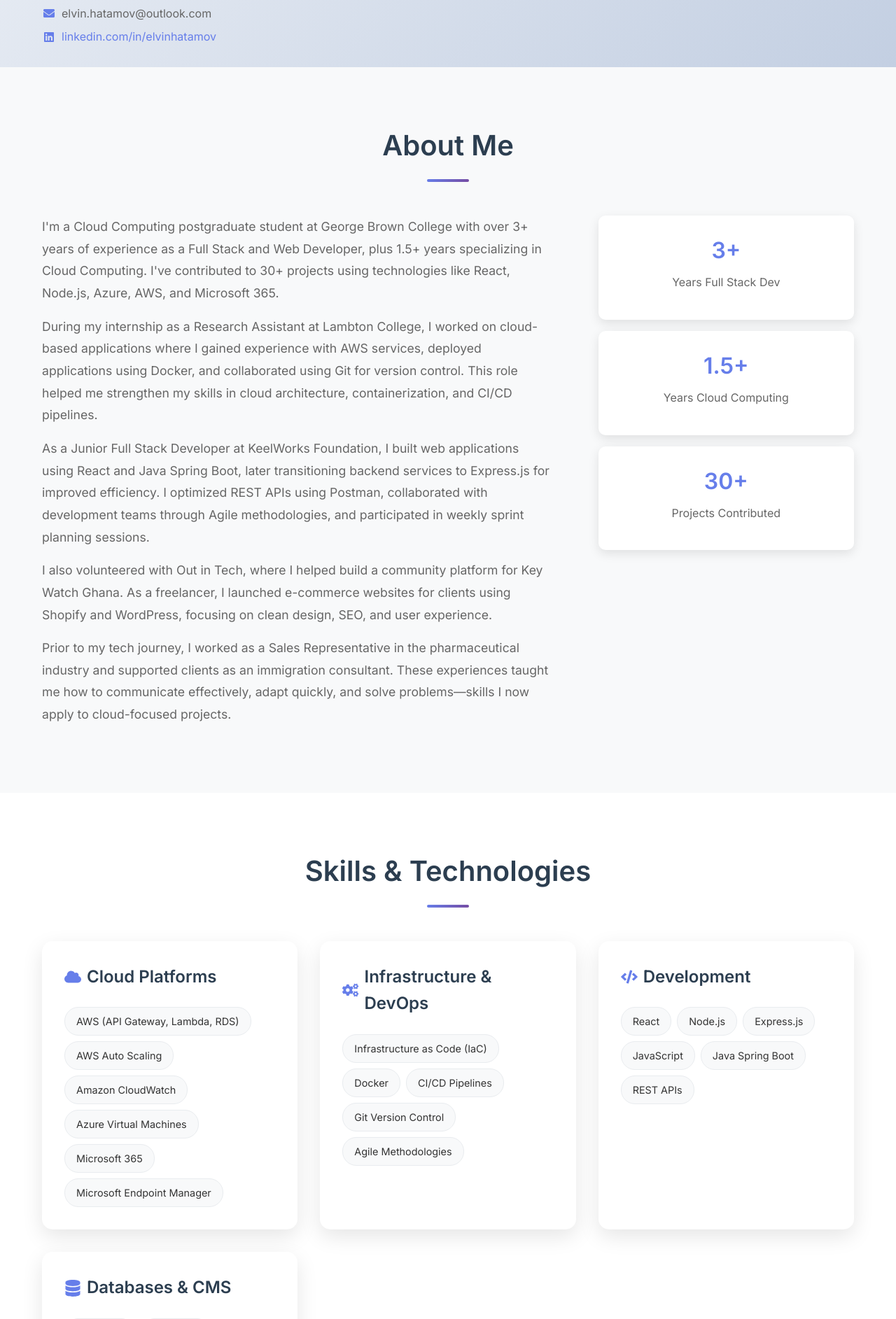
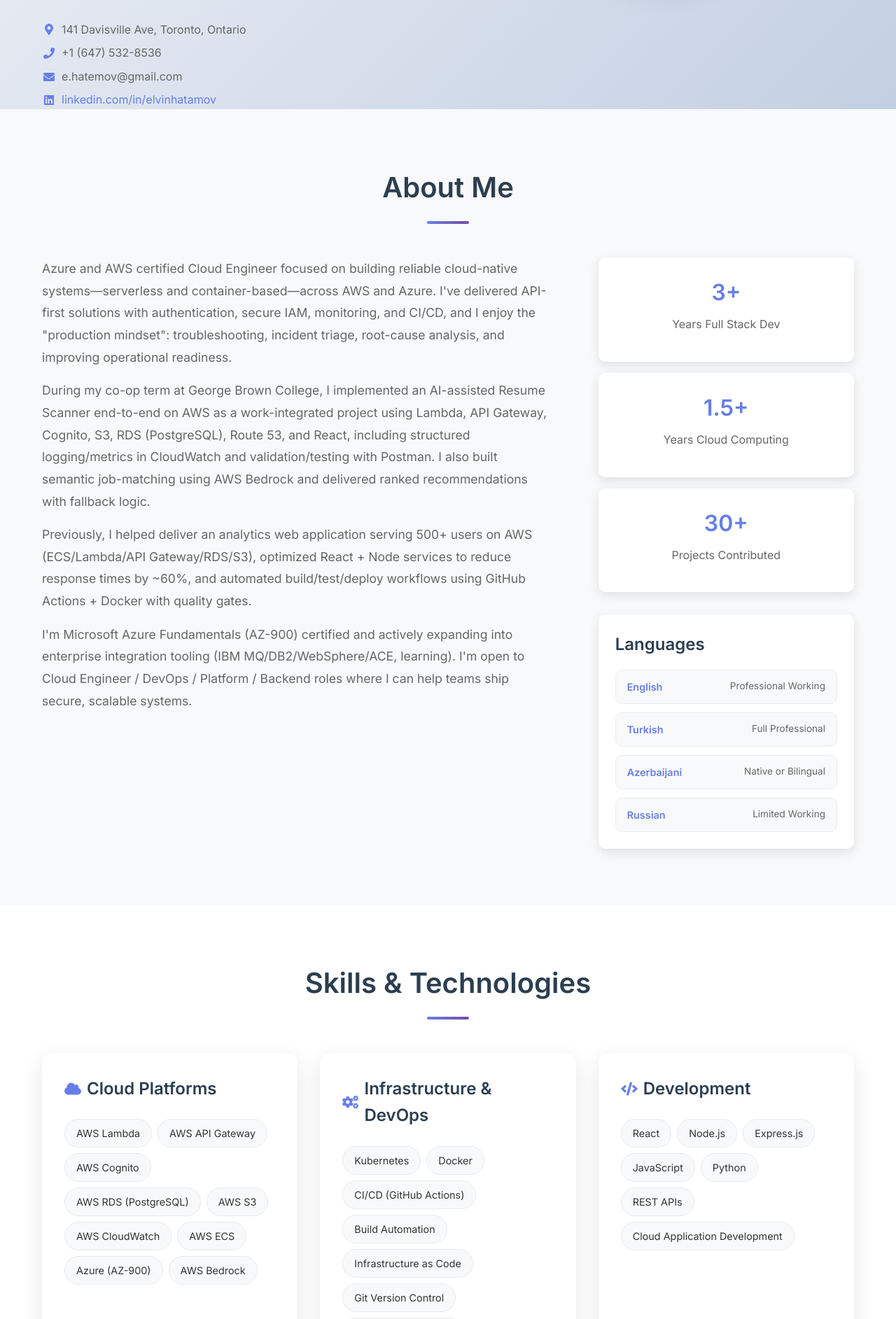
Before and after one commit to elvinhatamov/portfolio_elvin, a React (Create React App) app: page / in a window 1280 px wide. Shown: the part 704-2589 px from the top of the page at 70% size. Built offline with nearby package versions, Linux system fonts and the light colour scheme.

Commit message:
Update portfolio content with LinkedIn profile information
Co-authored-by: elvinhatamov <58266209+elvinhatamov@users.noreply.github.com>

```diff
--- a/public/index.html
+++ b/public/index.html
@@ -8,13 +8,13 @@
     <meta name="theme-color" content="#667eea" />
     <meta
       name="description"
-      content="Elvin Hatamov - Cloud Engineer specializing in Azure, AWS, and Microsoft 365. Experienced in infrastructure as code, containerization, and full-stack development."
+      content="Elvin Hatamov - Cloud Engineer | AWS Serverless (Lambda, API GW, Cognito) | Azure (AZ-900) | CI/CD (GitHub Actions, Docker) | React/Node.js. Azure and AWS certified engineer focused on building reliable cloud-native systems."
     />
     <link rel="apple-touch-icon" href="%PUBLIC_URL%/apple-touch-icon.svg" />
     <link rel="manifest" href="%PUBLIC_URL%/manifest.json" />
     <link href="https://cdnjs.cloudflare.com/ajax/libs/font-awesome/6.0.0/css/all.min.css" rel="stylesheet">
     <link href="https://fonts.googleapis.com/css2?family=Inter:wght@300;400;500;600;700&display=swap" rel="stylesheet">
-    <title>Elvin Hatamov - Cloud Engineer | Azure | AWS | Microsoft 365</title>
+    <title>Elvin Hatamov - Cloud Engineer | AWS Serverless | Azure (AZ-900) | CI/CD</title>
   </head>
   <body>
     <noscript>You need to enable JavaScript to run this app.</noscript>
--- a/src/App.css
+++ b/src/App.css
@@ -339,22 +339,44 @@ p {
   margin-bottom: 0.5rem;
 }
 
+.languages {
+  background: white;
+  padding: 1.5rem;
+  border-radius: 10px;
+  box-shadow: 0 5px 15px rgba(0, 0, 0, 0.1);
+}
+
 .languages h3 {
   margin-bottom: 1rem;
+  color: #2c3e50;
 }
 
 .language-list {
   display: flex;
-  flex-wrap: wrap;
-  gap: 0.5rem;
+  flex-direction: column;
+  gap: 0.75rem;
 }
 
 .language-item {
-  background: #667eea;
-  color: white;
-  padding: 0.5rem 1rem;
-  border-radius: 20px;
+  background: #f8f9fa;
+  color: #333;
+  padding: 0.75rem 1rem;
+  border-radius: 10px;
   font-size: 0.9rem;
+  display: flex;
+  justify-content: space-between;
+  align-items: center;
+  border: 1px solid #e9ecef;
+}
+
+.language-item strong {
+  color: #667eea;
+  font-weight: 600;
+}
+
+.language-item span {
+  color: #666;
+  font-size: 0.85rem;
 }
 
 /* Skills Section */
--- a/src/components/About.js
+++ b/src/components/About.js
@@ -12,6 +12,13 @@ const About = () => {
     { number: '3+', label: 'Years Full Stack Dev' },
     { number: '1.5+', label: 'Years Cloud Computing' },
     { number: '30+', label: 'Projects Contributed' }
+  ];
+
+  const languages = [
+    { name: 'English', level: 'Professional Working' },
+    { name: 'Turkish', level: 'Full Professional' },
+    { name: 'Azerbaijani', level: 'Native or Bilingual' },
+    { name: 'Russian', level: 'Limited Working' }
   ];
 
   return (
@@ -34,30 +41,22 @@ const About = () => {
             transition={{ delay: 0.2, duration: 0.6 }}
           >
             <p>
-              I'm a Cloud Computing postgraduate student at George Brown College with over 3+ years of experience as a
-              Full Stack and Web Developer, plus 1.5+ years specializing in Cloud Computing. I've contributed to 30+ projects
-              using technologies like React, Node.js, Azure, AWS, and Microsoft 365.
+              Azure and AWS certified Cloud Engineer focused on building reliable cloud-native systems—serverless and container-based—across AWS and Azure.
+              I've delivered API-first solutions with authentication, secure IAM, monitoring, and CI/CD, and I enjoy the "production mindset": troubleshooting,
+              incident triage, root-cause analysis, and improving operational readiness.
             </p>
             <p>
-              During my internship as a Research Assistant at Lambton College, I worked on cloud-based applications
-              where I gained experience with AWS services, deployed applications using Docker, and collaborated using
-              Git for version control. This role helped me strengthen my skills in cloud architecture, containerization,
-              and CI/CD pipelines.
+              During my co-op term at George Brown College, I implemented an AI-assisted Resume Scanner end-to-end on AWS as a work-integrated project
+              using Lambda, API Gateway, Cognito, S3, RDS (PostgreSQL), Route 53, and React, including structured logging/metrics in CloudWatch and
+              validation/testing with Postman. I also built semantic job-matching using AWS Bedrock and delivered ranked recommendations with fallback logic.
             </p>
             <p>
-              As a Junior Full Stack Developer at KeelWorks Foundation, I built web applications using React and Java Spring Boot,
-              later transitioning backend services to Express.js for improved efficiency. I optimized REST APIs using Postman,
-              collaborated with development teams through Agile methodologies, and participated in weekly sprint planning sessions.
+              Previously, I helped deliver an analytics web application serving 500+ users on AWS (ECS/Lambda/API Gateway/RDS/S3), optimized React + Node
+              services to reduce response times by ~60%, and automated build/test/deploy workflows using GitHub Actions + Docker with quality gates.
             </p>
             <p>
-              I also volunteered with Out in Tech, where I helped build a community platform for Key Watch Ghana.
-              As a freelancer, I launched e-commerce websites for clients using Shopify and WordPress, focusing on
-              clean design, SEO, and user experience.
-            </p>
-            <p>
-              Prior to my tech journey, I worked as a Sales Representative in the pharmaceutical industry and
-              supported clients as an immigration consultant. These experiences taught me how to communicate
-              effectively, adapt quickly, and solve problems—skills I now apply to cloud-focused projects.
+              I'm Microsoft Azure Fundamentals (AZ-900) certified and actively expanding into enterprise integration tooling (IBM MQ/DB2/WebSphere/ACE, learning).
+              I'm open to Cloud Engineer / DevOps / Platform / Backend roles where I can help teams ship secure, scalable systems.
             </p>
           </motion.div>
 
@@ -81,6 +80,29 @@ const About = () => {
                 </motion.div>
               ))}
             </div>
+
+            <motion.div
+              className="languages"
+              initial={{ opacity: 0, y: 30 }}
+              animate={inView ? { opacity: 1, y: 0 } : {}}
+              transition={{ delay: 0.9, duration: 0.6 }}
+            >
+              <h3>Languages</h3>
+              <div className="language-list">
+                {languages.map((lang, index) => (
+                  <motion.div
+                    key={lang.name}
+                    className="language-item"
+                    initial={{ opacity: 0, scale: 0.8 }}
+                    animate={inView ? { opacity: 1, scale: 1 } : {}}
+                    transition={{ delay: 1.0 + index * 0.1, duration: 0.3 }}
+                  >
+                    <strong>{lang.name}</strong>
+                    <span>{lang.level}</span>
+                  </motion.div>
+                ))}
+              </div>
+            </motion.div>
           </motion.div>
         </div>
       </div>
--- a/src/components/Contact.js
+++ b/src/components/Contact.js
@@ -50,7 +50,7 @@ const Contact = () => {
     }
 
     // Create mailto link
-    const mailtoLink = `mailto:elvin.hatamov@outlook.com?subject=${encodeURIComponent(formData.subject)}&body=${encodeURIComponent(`From: ${formData.name} (${formData.email})\n\n${formData.message}`)}`;
+    const mailtoLink = `mailto:e.hatemov@gmail.com?subject=${encodeURIComponent(formData.subject)}&body=${encodeURIComponent(`From: ${formData.name} (${formData.email})\n\n${formData.message}`)}`;
 
     showNotification('Opening email client...', 'info');
 
@@ -65,7 +65,7 @@ const Contact = () => {
     {
       icon: <FaMapMarkerAlt />,
       title: 'Address',
-      content: 'Toronto, ON, Canada\nM4S1G7'
+      content: '141 Davisville Ave\nToronto, Ontario, Canada'
     },
     {
       icon: <FaPhone />,
@@ -75,12 +75,12 @@ const Contact = () => {
     {
       icon: <FaEnvelope />,
       title: 'Email',
-      content: 'elvin.hatamov@outlook.com'
+      content: 'e.hatemov@gmail.com'
     },
     {
       icon: <FaLinkedin />,
       title: 'LinkedIn',
-      content: 'linkedin.com/in/elvinhatamov',
+      content: 'www.linkedin.com/in/elvinhatamov',
       link: 'https://www.linkedin.com/in/elvinhatamov'
     }
   ];
--- a/src/components/Experience.js
+++ b/src/components/Experience.js
@@ -10,20 +10,32 @@ const Experience = () => {
 
   const experiences = [
     {
-      title: 'Research Assistant III / Full Stack Developer',
-      company: 'Lambton College Of Applied Arts & Technology',
-      period: 'February 2025 - June 2025',
+      title: 'Developer, Cloud Engineering',
+      company: 'George Brown College',
+      location: 'Toronto, Ontario, Canada',
+      period: 'September 2025 - December 2025',
       responsibilities: [
-        'Contributed to building and maintaining web applications using React and Express.js',
-        'Managed AWS infrastructure, including API Gateway and Lambda functions',
-        'Set up and integrated custom domains effectively with AWS',
-        'Collaborated with research teams to implement solutions and improve system performance',
-        'Actively participated in agile meetings to support timely project delivery'
+        'Collaborated with a 6-person team to design the architecture for a serverless Resume Scanner platform',
+        'Independently built and deployed the application using AWS services and React, achieving 99% processing accuracy',
+        'Diagnosed and resolved API and Lambda failures, ensuring robust application performance through effective monitoring'
+      ]
+    },
+    {
+      title: 'Full Stack Developer (Cloud/Serverless)',
+      company: 'Lambton College Of Applied Arts & Technology, Just Sales Jobs',
+      location: 'Toronto, Ontario, Canada',
+      period: 'January 2025 - August 2025',
+      responsibilities: [
+        'Developed an analytics web application on AWS, serving over 500 users with elastic scaling and cost efficiency',
+        'Collaborated with a 10-member team to ensure smooth implementation and release readiness',
+        'Enhanced data availability by converting legacy datasets into AWS RDS using Python and SQL',
+        'Optimized React UI and Node.js services, achieving a 60% reduction in API response times'
       ]
     },
     {
       title: 'Freelance Web Developer',
       company: 'Freelance',
+      location: 'Toronto, Ontario, Canada',
       period: 'January 2023 - December 2024',
       responsibilities: [
         'Built and launched e-commerce websites using Shopify and WordPress',
@@ -33,42 +45,43 @@ const Experience = () => {
     {
       title: 'Full Stack Developer',
       company: 'KeelWorks Foundation',
-      period: 'January 2023 - July 2024',
+      location: 'Toronto, ON',
+      period: 'September 2021 - August 2024',
       responsibilities: [
-        'Collaborated with team, transforming business requirements using Java Spring Boot and React',
-        'Developed REST APIs for seamless user file uploads to MongoDB',
-        'Optimized and debugged code for smooth integration and rapid deployment using CI-CD practices',
-        'Engaged in regular peer code reviews and Agile team meetings'
-      ]
-    },
-    {
-      title: 'Immigration Consultant',
-      company: 'Self-employed',
-      period: 'January 2019 - December 2024',
-      responsibilities: [
-        'Assisted clients with Canadian immigration applications',
-        'Reviewed documentation for accuracy and completeness',
-        'Guided clients through complex immigration processes',
-        'Communicated with government agencies on behalf of clients'
+        'Spearheaded the transition of backend services from Java Spring Boot to Node.js (Express.js), significantly improving development efficiency and application scalability',
+        'Optimized and tested REST APIs using Postman by handling GET, POST, and URL-based HTTP requests',
+        'Collaborated with development teams of 8 members via Slack, Zoom, Microsoft OneDrive, and Trello',
+        'Participated in weekly Agile meetings for sprint planning and progress reviews'
       ]
     },
     {
       title: 'Frontend Web Developer - WordPress Developer',
       company: 'Out in Tech',
+      location: 'United States',
       period: 'March 2023 - May 2023',
       responsibilities: [
-        'Volunteered as Front-end Developer to build website for Key Watch Ghana non-profit',
+        'Volunteered as a Front-end Developer to build a website for Key Watch Ghana, a non-profit organization',
         'Implemented WordPress plugins to enhance website functionality and user experience'
       ]
     },
     {
-      title: 'Software Engineer',
-      company: 'General Assembly',
-      period: 'May 2022 - September 2022',
+      title: 'Medical Representative',
+      company: 'Gen',
+      location: 'Baki, Azerbaijan',
+      period: 'January 2012 - October 2016',
       responsibilities: [
-        'Built real-life projects during the program',
-        'Applied skills and knowledge in practical settings',
-        'Designed and developed robust software solutions'
+        'Developed strong relationships with customers, instrumental in increasing sales',
+        'Identified customer needs by asking the right questions and providing tailored solutions',
+        'Utilized CRM database to track referral and appointment data'
+      ]
+    },
+    {
+      title: 'Medical Representative',
+      company: 'Asfarma International Pharma Marketing',
+      location: 'Baki, Azerbaijan',
+      period: 'September 2006 - April 2013',
+      responsibilities: [
+        'Navigated automated systems to maintain client records and make adjustments when necessary'
       ]
     }
   ];
--- a/src/components/Hero.js
+++ b/src/components/Hero.js
@@ -35,7 +35,7 @@ const Hero = () => {
               transition={{ delay: 0.2, duration: 0.8 }}
             >
               <span className="highlight">Cloud Engineer</span>
-              <br />Azure | AWS | Microsoft 365
+              <br />AWS Serverless | Azure (AZ-900) | CI/CD
             </motion.h1>
 
             <motion.p
@@ -44,8 +44,8 @@ const Hero = () => {
               animate={{ opacity: 1, y: 0 }}
               transition={{ delay: 0.4, duration: 0.8 }}
             >
-              Passionate Cloud Computing professional with hands-on experience in Microsoft 365, Azure, and AWS.
-              Specializing in infrastructure as code, containerization, and full-stack development.
+              Azure and AWS certified Cloud Engineer focused on building reliable cloud-native systems—serverless and container-based—across AWS and Azure.
+              Experienced in API-first solutions with authentication, secure IAM, monitoring, and CI/CD.
             </motion.p>
 
             <motion.div
@@ -76,7 +76,7 @@ const Hero = () => {
             >
               <div className="contact-item">
                 <FaMapMarkerAlt />
-                <span>Toronto, ON, Canada M4S1G7</span>
+                <span>141 Davisville Ave, Toronto, Ontario</span>
               </div>
               <div className="contact-item">
                 <FaPhone />
@@ -84,7 +84,7 @@ const Hero = () => {
               </div>
               <div className="contact-item">
                 <FaEnvelope />
-                <span>elvin.hatamov@outlook.com</span>
+                <span>e.hatemov@gmail.com</span>
               </div>
               <div className="contact-item">
                 <FaLinkedin />
--- a/src/components/Skills.js
+++ b/src/components/Skills.js
@@ -14,21 +14,26 @@ const Skills = () => {
       title: 'Cloud Platforms',
       icon: <FaCloud />,
       skills: [
-        'AWS (API Gateway, Lambda, RDS)',
-        'AWS Auto Scaling',
-        'Amazon CloudWatch',
-        'Azure Virtual Machines',
-        'Microsoft 365',
-        'Microsoft Endpoint Manager'
+        'AWS Lambda',
+        'AWS API Gateway',
+        'AWS Cognito',
+        'AWS RDS (PostgreSQL)',
+        'AWS S3',
+        'AWS CloudWatch',
+        'AWS ECS',
+        'Azure (AZ-900)',
+        'AWS Bedrock'
       ]
     },
     {
       title: 'Infrastructure & DevOps',
       icon: <FaCogs />,
       skills: [
-        'Infrastructure as Code (IaC)',
+        'Kubernetes',
         'Docker',
-        'CI/CD Pipelines',
+        'CI/CD (GitHub Actions)',
+        'Build Automation',
+        'Infrastructure as Code',
         'Git Version Control',
         'Agile Methodologies'
       ]
@@ -41,19 +46,21 @@ const Skills = () => {
         'Node.js',
         'Express.js',
         'JavaScript',
-        'Java Spring Boot',
-        'REST APIs'
+        'Python',
+        'REST APIs',
+        'Cloud Application Development'
       ]
     },
     {
-      title: 'Databases & CMS',
+      title: 'Databases & Tools',
       icon: <FaDatabase />,
       skills: [
+        'PostgreSQL',
         'MongoDB',
-        'AWS RDS',
-        'WordPress',
-        'Shopify',
-        'SEO Optimization'
+        'RDS',
+        'Postman',
+        'IBM MQ (learning)',
+        'IBM DB2 (learning)'
       ]
     }
   ];
```
Also changed, not shown: src/components/Certifications.js (+6 -5 lines), src/components/Education.js (+5 -5 lines).
